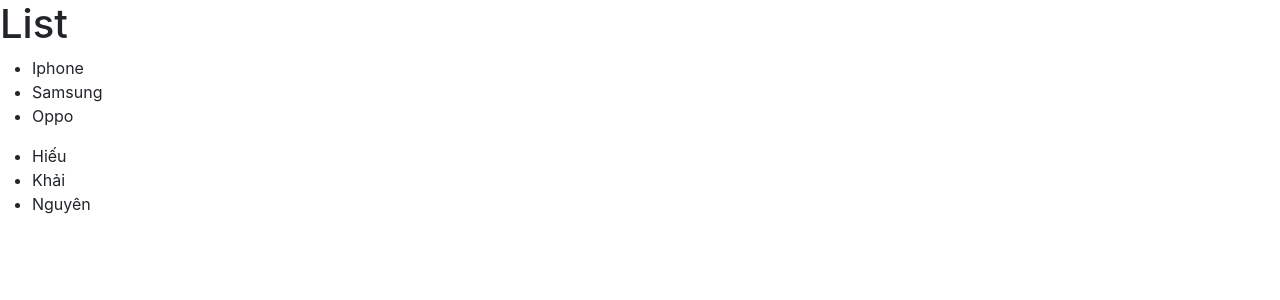
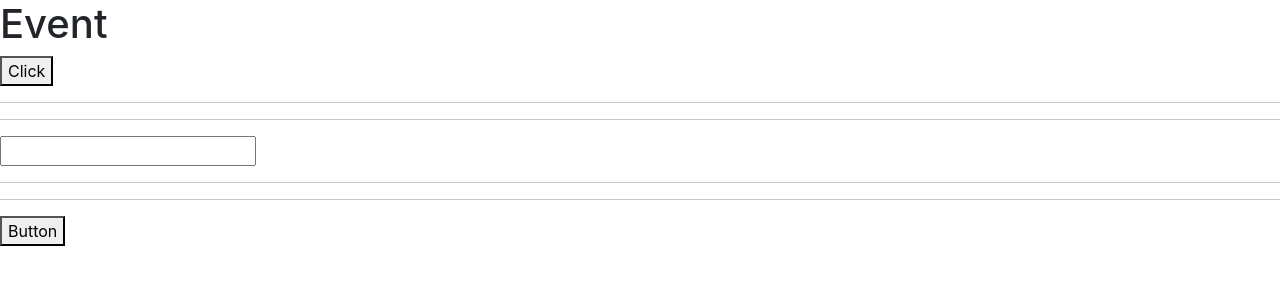
Before and after one commit to B34R-e/bc42-react-first-deploy, a React (Create React App) app: page / in a window 1280 px wide. Shown: the top 300 px of the page. Built offline with nearby package versions, Linux system fonts and the light colour scheme.

Commit message:
Event section

```diff
--- /dev/null
+++ b/src/5_Event/Event.jsx
@@ -0,0 +1,50 @@
+import React from 'react'
+
+// html: <button onclick="handleClick()">Click</button>
+
+function Event() {
+    // Lưu ý: Định nghĩa các hàm xử lý sự kiện bên trong component
+    // Định nghĩa hàm xử lý sự kiện click cho button
+    const handleClick = () => {
+        alert("Clicked");
+    }
+
+    // Định nghĩa hàm xử lý sự kiện change cho input
+    // Tất cả sự kiện đều sẽ nhận được đối tượng event
+    const handleChange = (event) => {
+        console.log("value: ", event.target.value);
+        console.log("Input changed");
+    }
+
+    // Hàm xử lý sự kiện click của Set Message
+    const handleGetMessage = (message) => {
+        alert(`"Message: ", ${message}`);
+    }
+
+    const example = () => {
+        return handleGetMessage("Hello BC42");
+    }
+
+  return (
+    <div>
+        <h1>Event</h1>
+
+        {/* onClick={handleClick} không bao gồm cặp () ở cuối */}
+        {/* Không gọi hàm xử lý sự kiện, ta chỉ đưa nó vào trong onClick và React sẽ tự gọi đến hàm đó khi user click vào button */}
+        <button onClick={handleClick}>Click</button>
+
+        <hr />
+        <hr />
+
+        <input onChange={handleChange} />
+
+        <hr />
+        <hr />
+
+        {/* Nếu hàm xử lý sự kiện cần nhận vào một tham số, ta sẽ đưa vào onClick một hàm ẩn danh (thường viết bằng arrow function). Khi user click vào button, React sẽ gọi tới hàm ẩn danh này, và hàm này sẽ gọi tới hàm xử lý sự kiện và truyền vào tham số */}
+        <button onClick={() => handleGetMessage("Hello BC42")}>Button</button>
+    </div>
+  )
+}
+
+export default Event
--- a/src/App.js
+++ b/src/App.js
@@ -4,6 +4,7 @@
 import Databiding from "./2_DataBinding/Databiding";
 import ConditionalRendering from "./3_ConditionalRendering/ConditionalRendering";
 import List from "./4_List/List";
+import Event from "./5_Event/Event";
 import Home from "./BT_HomeLayout/Home";
 import Shop from "./BT_ShopLayout/Shop";
 
@@ -11,7 +12,7 @@
 function App() {
   return (
   <div>
-    <List/>
+    <Event/>
   </div>
   )
 }
```
